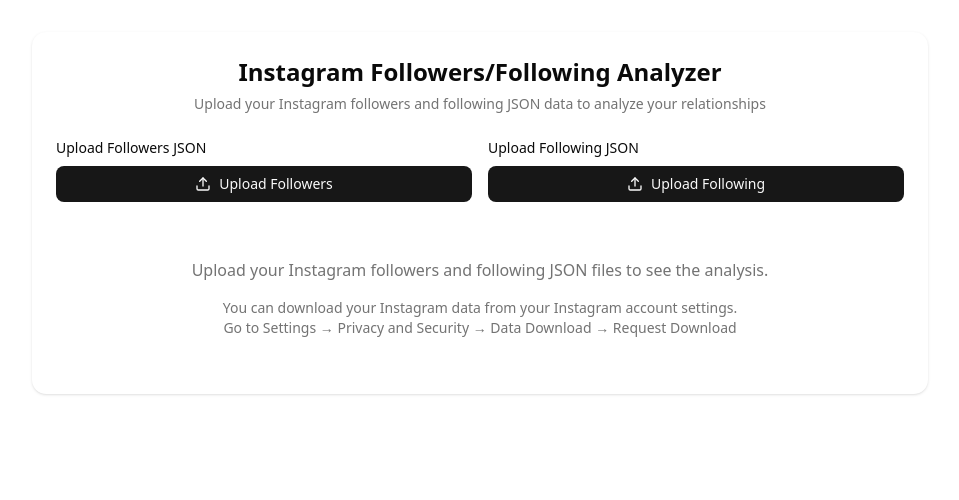
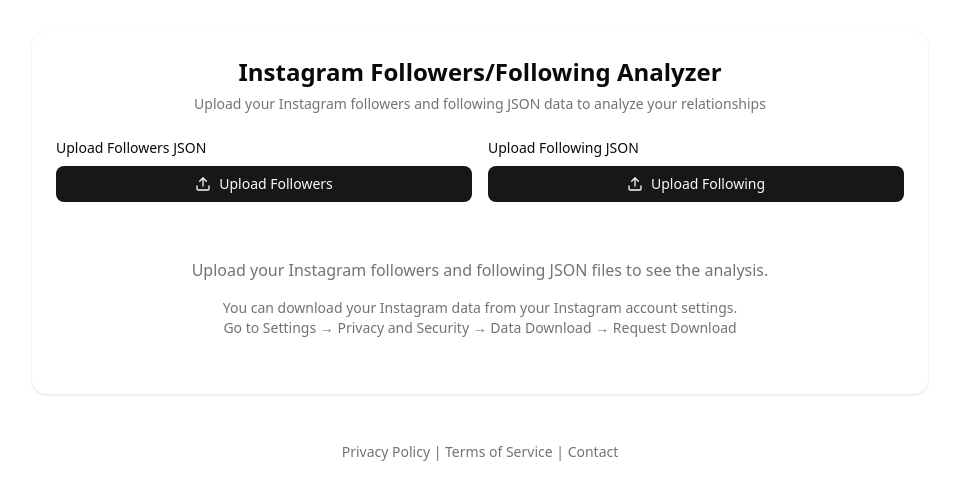
Before and after one commit to AJMALAJU3/follower-tracker, a Next.js app: page / in a window 1280 px wide. Shown: the top 500 px of the page, without its empty margins (160-1119 px from the left). Built offline with nearby package versions, Linux system fonts and the light colour scheme.

Commit message:
core: add condact, privacy-policy and terms page

```diff
--- /dev/null
+++ b/src/app/condact/page.tsx
@@ -0,0 +1,10 @@
+
+export default function ContactPage() {
+    return (
+      <div style={{ padding: '2rem' }}>
+        <h1>Contact Us</h1>
+        <p>If you have any questions, feedback, or concerns, feel free to reach out to us.</p>
+        <p>Email: contact@example.com</p>
+      </div>
+    );
+  }
--- a/src/app/page.tsx
+++ b/src/app/page.tsx
@@ -9,6 +9,7 @@
 import { Upload } from "lucide-react"
 import { ScrollArea } from "@/components/ui/scroll-area"
 import { Alert, AlertDescription } from "@/components/ui/alert"
+import Link from "next/link"
 
 type User = {
   username: string
@@ -134,8 +135,7 @@
   }
 
   const resetAnalysis = () => {
-    setResult(null)
-    setError(null)
+    window.location.reload()
   }
 
   return (
@@ -282,6 +282,20 @@
           )}
         </CardContent>
       </Card>
+
+      <div className="text-center mt-12 text-sm text-muted-foreground">
+        <Link href="/privacy-policy" className="hover:underline">
+          Privacy Policy
+        </Link>{" "}
+        |{" "}
+        <Link href="/terms" className="hover:underline">
+          Terms of Service
+        </Link>{" "}
+        |{" "}
+        <Link href="/contact" className="hover:underline">
+          Contact
+        </Link>
+      </div>
     </div>
   )
 }
@@ -321,19 +335,18 @@
                     user.username.charAt(0).toUpperCase()
                   )}
                 </div>
-                <div>
+                <a href={user.url}
+                  target="_blank"
+                  rel="noopener noreferrer">
                   <p className="font-medium">{user.username}</p>
                   {user.url && (
-                    <a
-                      href={user.url}
-                      target="_blank"
-                      rel="noopener noreferrer"
+                    <div
                       className="text-xs text-muted-foreground hover:text-blue-400 cursor-pointer"
                     >
                       {user.url}
-                    </a>
+                    </div>
                   )}
-                </div>
+                </a>
 
               </li>
             ))}
--- /dev/null
+++ b/src/app/privacy-policy/page.tsx
@@ -0,0 +1,10 @@
+
+export default function PrivacyPolicyPage() {
+    return (
+      <div style={{ padding: '2rem' }}>
+        <h1>Privacy Policy</h1>
+        <p>We value your privacy. Your data is processed securely and never shared with third parties. By using our service, you agree to this policy.</p>
+        <p>For any questions, please contact us through the Contact page.</p>
+      </div>
+    );
+  }
--- /dev/null
+++ b/src/app/terms/page.tsx
@@ -0,0 +1,10 @@
+
+export default function TermsPage() {
+    return (
+      <div style={{ padding: '2rem' }}>
+        <h1>Terms of Service</h1>
+        <p>By using our service, you agree to abide by our rules and respect the platform. We reserve the right to update our terms at any time.</p>
+        <p>It is your responsibility to review our terms regularly.</p>
+      </div>
+    );
+  }
```
